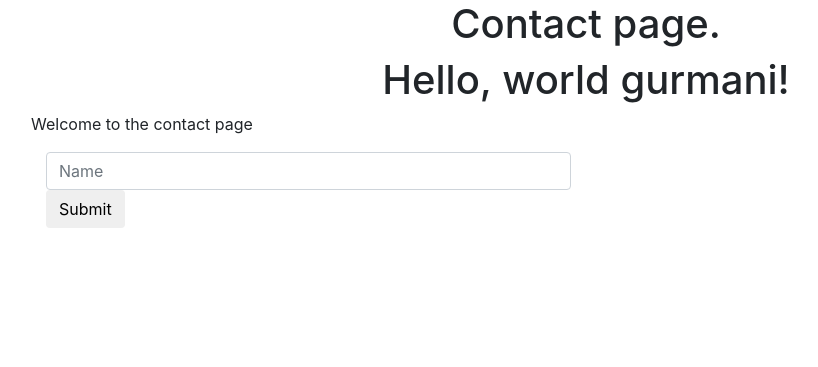
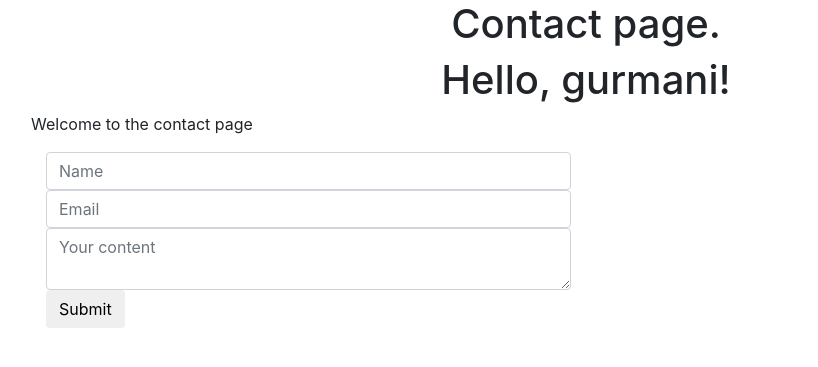
Before and after one commit to AhmedVohra/Ecommerce-with-django, a Django app: page /contact/ in a window 1280 px wide. Shown: the top 367 px of the page, without its empty margins (54-872 px from the left). Run offline with Django 3.2, Linux system fonts and the light colour scheme; some libraries are stand-ins or nearby versions.

Commit message:
added html forms in contact page

```diff
--- a/src/cfehome/views.py
+++ b/src/cfehome/views.py
@@ -20,6 +20,12 @@ def contact_page(request):
     "title":"Contact page.",
     "content":"Welcome to the contact page"
     }
+
+    if request.method == "POST":
+        print(request.POST)
+        print(request.POST.get('fullname'))
+        print(request.POST.get('email'))
+        print(request.POST.get('content'))
     return render(request,"contacts/view.html",context)
 
 def home_page_old(request):
--- a/src/templates/contacts/view.html
+++ b/src/templates/contacts/view.html
@@ -13,7 +13,7 @@
   <body>
      <div class='text-center'>
        <h1>{{ title }}</h1>
-    <h1>Hello, world gurmani!</h1>
+    <h1>Hello, gurmani!</h1>
   </div>
 
   <div class='container'>
@@ -21,8 +21,10 @@
     <div class='col'>
       <p>{{ content }}</p>
       <div class='col-sm-6 col-12'>
-      <form>
+      <form method='POST'> {% csrf_token %}
           <input type='text' class='form-control' placeholder="Name" name='fullname'>
+          <input type='email' class='form-control' placeholder="Email" name='email'>
+          <textarea name='content' class='form-control' placeholder="Your content"></textarea>
           <button type='submit' class='btn btn-default'>Submit</button>
       </form>
     </div>
--- a/src/templates/home_page.html
+++ b/src/templates/home_page.html
@@ -13,7 +13,7 @@
   <body>
      <div class='text-center'>
        <h1>{{ title }}</h1>
-    <h1>Hello, world gurmani!</h1>
+    <h1>Hello, gurmani!</h1>
   </div>
 
   <div class='container'>
```
